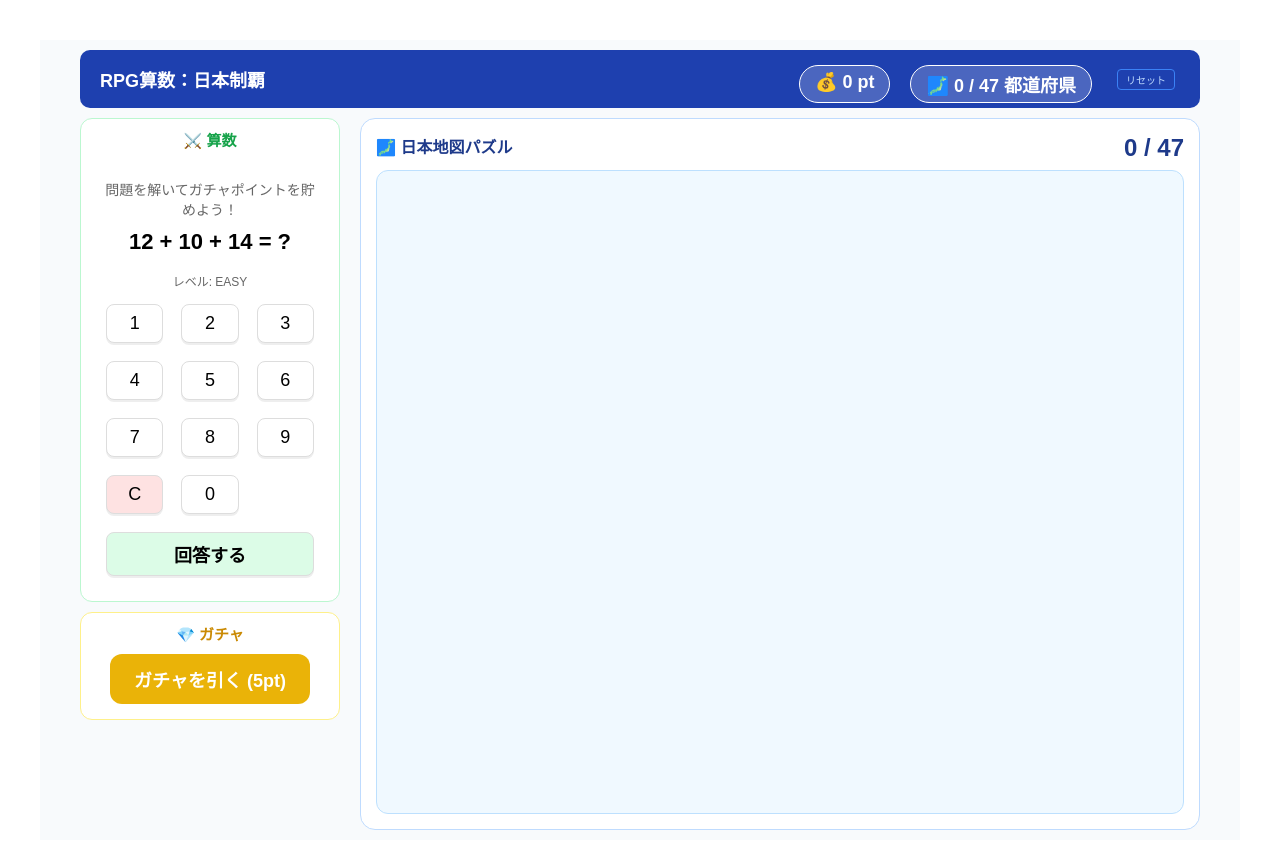
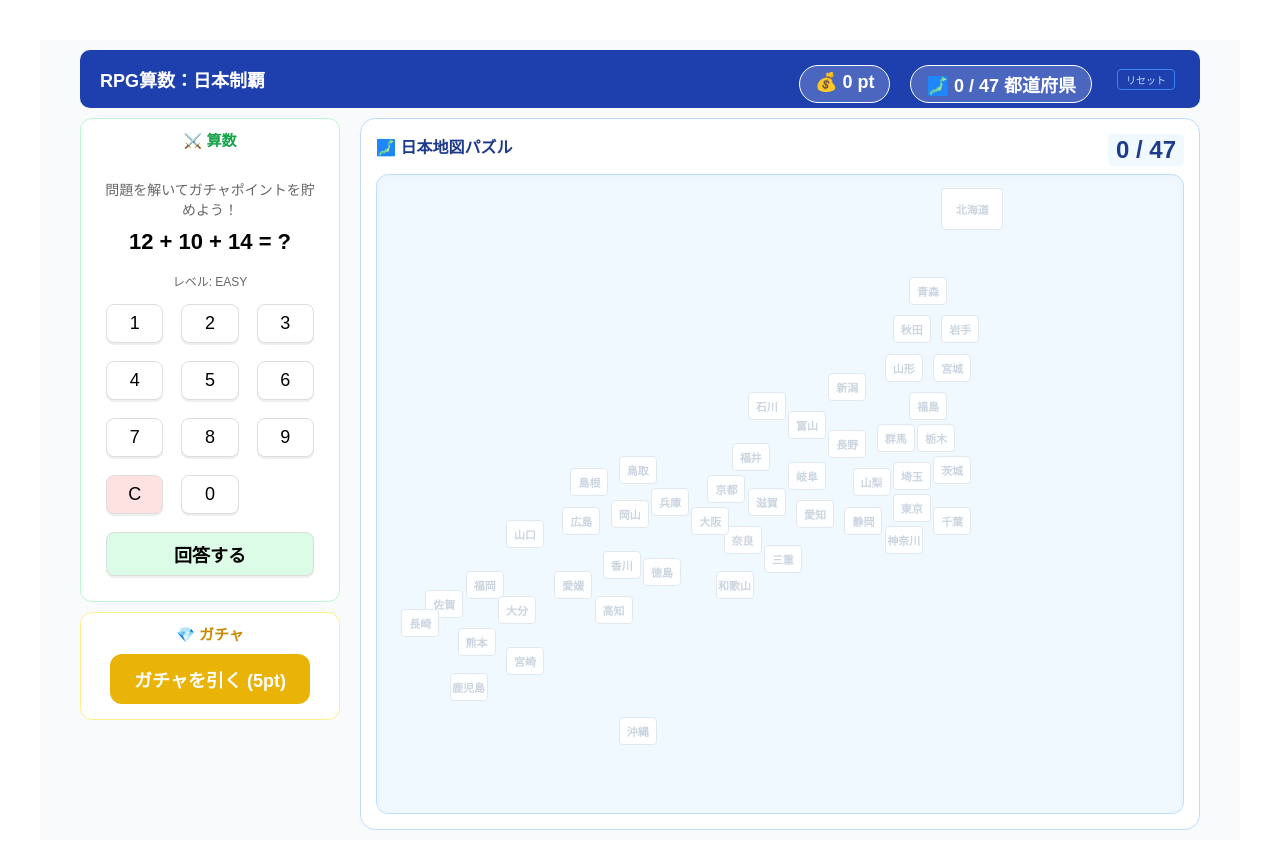
Before and after one commit to kotani6053/manaho0610, a React (Vite) app: page / in a window 1280 px wide. Shown: the top 868 px of the page. Built offline with nearby package versions, Linux system fonts and the light colour scheme; the HTML template or start-up script is replaced by a standard one.

Commit message:
Update MapCollection.jsx

```diff
--- a/src/components/MapCollection.jsx
+++ b/src/components/MapCollection.jsx
@@ -1,6 +1,5 @@
 import React from 'react';
 
-// 位置データ（topの値を少しずつ詰めて、全体を上に寄せています）
 const PREFECTURES = [
   { name: "北海道", top: "2%", left: "70%", width: "60px", height: "40px" },
   { name: "青森", top: "16%", left: "66%" }, { name: "秋田", top: "22%", left: "64%" }, { name: "岩手", top: "22%", left: "70%" },
@@ -26,7 +25,9 @@ function MapCollection({ obtained }) {
     <div style={{ height: '100%', display: 'flex', flexDirection: 'column' }}>
       <div style={{ display: 'flex', justifyContent: 'space-between', marginBottom: '8px' }}>
         <h2 style={{ margin: 0, fontSize: '16px', color: '#1e3a8a' }}>🗾 日本地図パズル</h2>
-        <span style={{ fontWeight: 'bold', color: '#1e3a8a' }}>{obtained.length} / 47</span>
+        <span style={{ fontWeight: 'bold', color: '#1e3a8a', backgroundColor: '#f0f9ff', padding: '2px 8px', borderRadius: '5px' }}>
+          {obtained.length} / 47
+        </span>
       </div>
 
       <div style={{
@@ -35,11 +36,41 @@ function MapCollection({ obtained }) {
         borderRadius: '12px',
         position: 'relative',
         border: '1px solid #bde0fe',
-        maxHeight: 'calc(100vh - 150px)' // 画面からはみ出さないストッパー
+        overflow: 'hidden',
+        maxHeight: 'calc(100vh - 150px)',
+        boxShadow: 'inset 0 2px 10px rgba(0,0,0,0.03)'
       }}>
-        {/* 都道府県の配置（前回の「かなり良い」と言っていただけた座標を維持） */}
         {PREFECTURES.map(pref => {
-          // ... (前回のマッピング処理)
+          // 県名、県、府、都のどれかが obtained に含まれているか判定
+          const isObtained = obtained.includes(pref.name) ||
+                             obtained.includes(pref.name + "県") ||
+                             obtained.includes(pref.name + "府") ||
+                             obtained.includes(pref.name + "都");
+
+          return (
+            <div key={pref.name} style={{
+              position: 'absolute',
+              top: pref.top,
+              left: pref.left,
+              width: pref.width || '36px',
+              height: pref.height || '26px',
+              backgroundColor: isObtained ? '#3b82f6' : '#ffffff',
+              color: isObtained ? '#000000' : '#cbd5e1', // 獲得時は黒文字、未獲得は薄いグレー
+              border: isObtained ? '2px solid #1d4ed8' : '1px solid #e2e8f0',
+              borderRadius: '4px',
+              display: 'flex',
+              alignItems: 'center',
+              justifyContent: 'center',
+              fontSize: '11px',
+              fontWeight: 'bold',
+              transition: 'all 0.3s ease',
+              boxShadow: isObtained ? '0 3px 6px rgba(0,0,0,0.16)' : 'none',
+              zIndex: isObtained ? 10 : 1,
+              whiteSpace: 'nowrap'
+            }}>
+              {pref.name}
+            </div>
+          );
         })}
       </div>
     </div>
```
